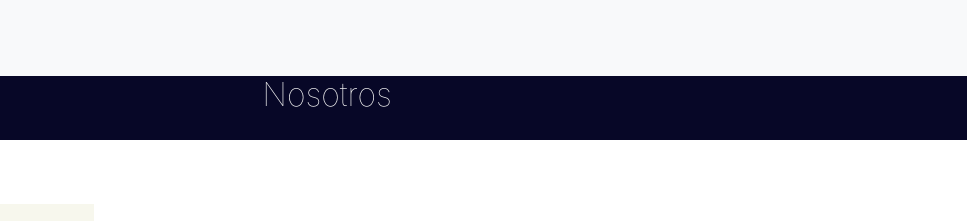
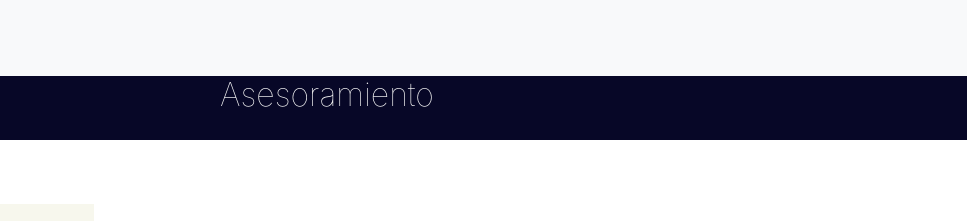
Before and after one commit to inepiazzalonga/veterinariaelpampa, a plain HTML site: page secciones/asesoramiento.html in a window 1280 px wide. Shown: the part 150-371 px from the top of the page, 313-1280 px from the left. Drawn offline with nearby package versions, Linux system fonts and the light colour scheme.

Commit message:
titulo asesoramiento

```diff
--- a/secciones/asesoramiento.html
+++ b/secciones/asesoramiento.html
@@ -41,7 +41,7 @@
         </nav>
     </header>
     <main>
-        <h2>Nosotros</h2>
+        <h2>Asesoramiento</h2>
         <div class="card mb-3">
             <div class="row g-0">
                 <div class="col-md-4">
```
